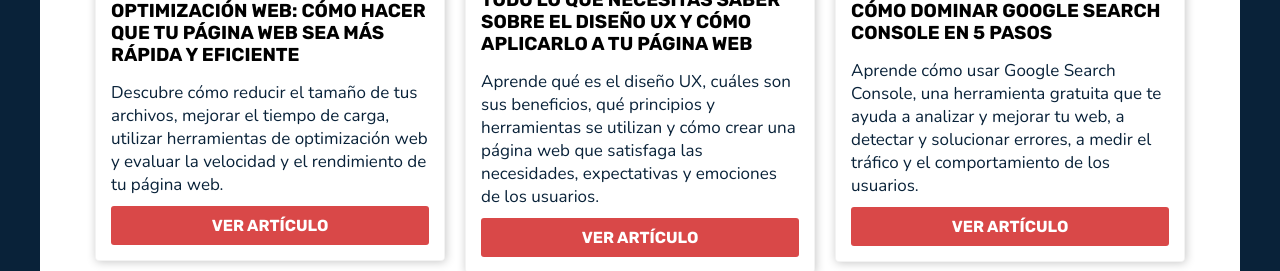
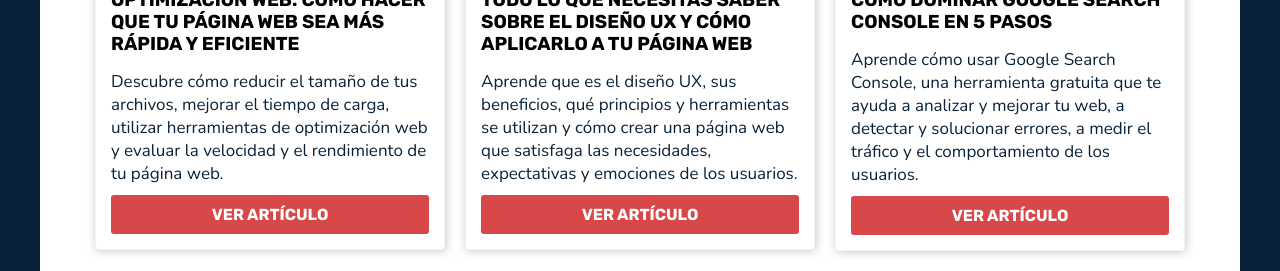
Before and after one commit to Danilett0/Daniletto, a React (Create React App) app: page /Blog in a window 1280 px wide. Shown: the part 1828-2099 px from the top of the page. Built offline with nearby package versions, Linux system fonts and the light colour scheme.

Commit message:
actualizo cv

```diff
--- a/src/Pages/Blog.jsx
+++ b/src/Pages/Blog.jsx
@@ -129,7 +129,7 @@ function Blog() {
                   aplicarlo a tu página web
                 </h3>
                 <p>
-                  Aprende qué es el diseño UX, cuáles son sus beneficios, qué
+                  Aprende que es el diseño UX, sus beneficios, qué
                   principios y herramientas se utilizan y cómo crear una página
                   web que satisfaga las necesidades, expectativas y emociones de
                   los usuarios.
```
Also changed, not shown: 1 other file (tests, documents, lock files or other folders).
